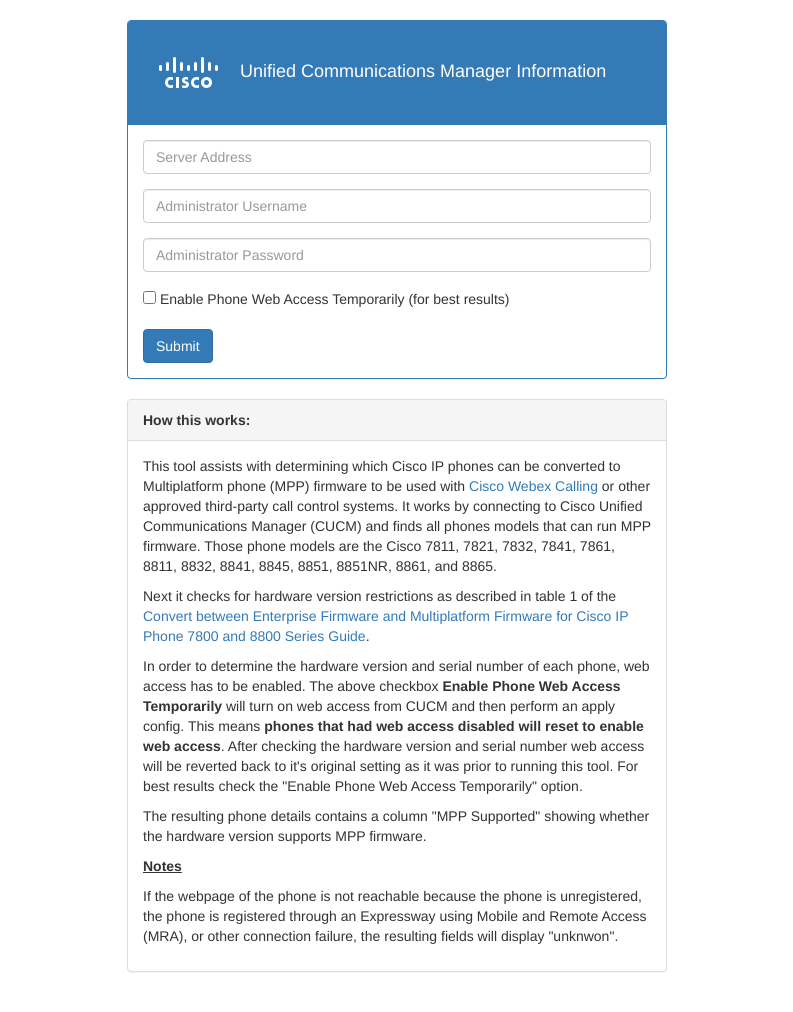
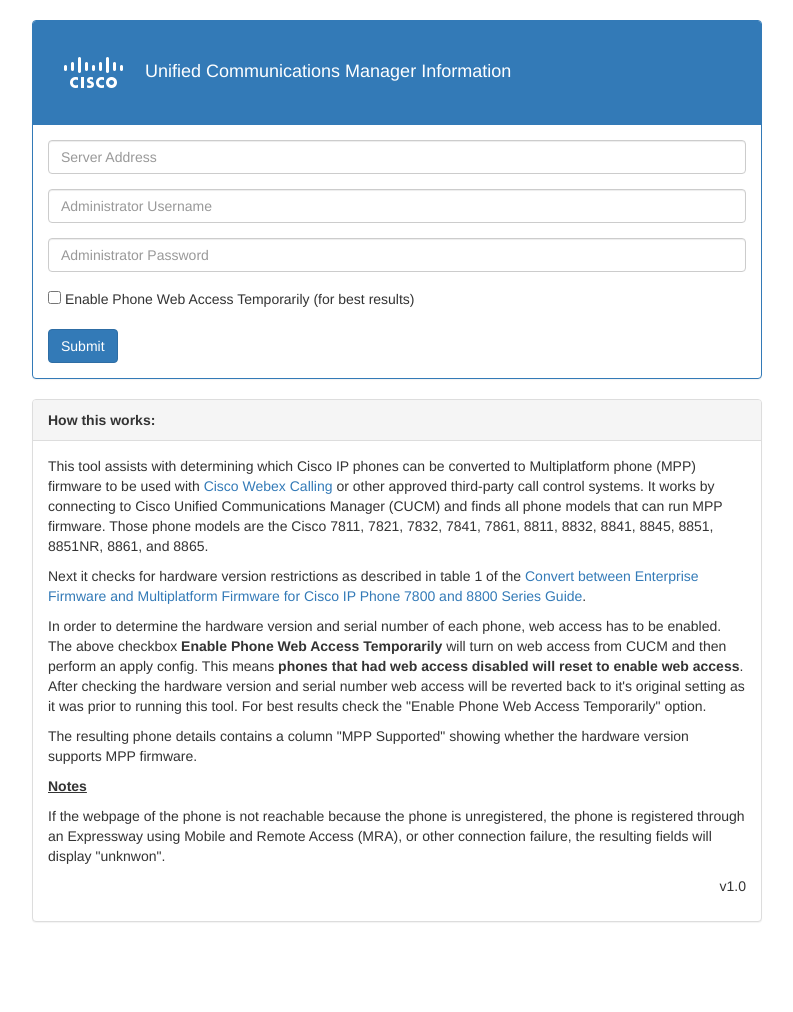
Before and after one commit to joemar2/mpp_readiness_check, a Flask app: page / in a window 1280 px wide. Shown: the whole page, without its empty margins (243-1036 px from the left). After the commit the page ends 922 px from the top, so only its background shows below. Run offline with Flask 2, Linux system fonts and the light colour scheme; some libraries are stand-ins or nearby versions.

Commit message:
Added version number and fixed a typo

```diff
--- a/templates/main.html
+++ b/templates/main.html
@@ -15,8 +15,8 @@
       }
    </style>
 <div class="container">
-<div class="col-md-3"></div>
-<div class="col-md-6">
+<div class="col-md-2"></div>
+<div class="col-md-8">
 <div class="panel panel-primary">
 	      <div class="panel-heading"><h4><img src="{{url_for('static', filename='Cisco_Logo.png')}}">  Unified Communications Manager Information</h4></div>
 	      <div class="panel-body">
@@ -43,18 +43,18 @@
 <div class="panel panel-default">
   <div class="panel-heading"><b>How this works:</b></div>
   <div class="panel-body">
-      <p>This tool assists with determining which Cisco IP phones can be converted to Multiplatform phone (MPP) firmware to be used with <a href="https://www.cisco.com/c/en/us/solutions/collaboration/webex-calling/index.html">Cisco Webex Calling</a> or other approved third-party call control systems.  It works by connecting to Cisco Unified Communications Manager (CUCM) and finds all phones models that can run MPP firmware.  Those phone models are the Cisco 7811, 7821, 7832, 7841, 7861, 8811, 8832, 8841, 8845, 8851, 8851NR, 8861, and 8865.</p>
+      <p>This tool assists with determining which Cisco IP phones can be converted to Multiplatform phone (MPP) firmware to be used with <a href="https://www.cisco.com/c/en/us/solutions/collaboration/webex-calling/index.html">Cisco Webex Calling</a> or other approved third-party call control systems.  It works by connecting to Cisco Unified Communications Manager (CUCM) and finds all phone models that can run MPP firmware.  Those phone models are the Cisco 7811, 7821, 7832, 7841, 7861, 8811, 8832, 8841, 8845, 8851, 8851NR, 8861, and 8865.</p>
       <p>Next it checks for hardware version restrictions as described in table 1 of the <a href="https://www.cisco.com/c/en/us/products/collateral/collaboration-endpoints/unified-ip-phone-7800-series/guide-c07-742786.html">Convert between Enterprise Firmware and Multiplatform Firmware for Cisco IP Phone 7800 and 8800 Series Guide</a>.</p>
       <p>In order to determine the hardware version and serial number of each phone, web access has to be enabled.  The above checkbox <b>Enable Phone Web Access Temporarily</b> will turn on web access from CUCM and then perform an apply config.  This means <b>phones that had web access disabled will reset to enable web access</b>.  After checking the hardware version and serial number web access will be reverted back to it's original setting as it was prior to running this tool.  For best results check the "Enable Phone Web Access Temporarily" option.</p>
       <p>The resulting phone details contains a column "MPP Supported" showing whether the hardware version supports MPP firmware.</p>
       <p></p>
       <p><b><u>Notes</u></b></p>
       <p>If the webpage of the phone is not reachable because the phone is unregistered, the phone is registered through an Expressway using Mobile and Remote Access (MRA), or other connection failure, the resulting fields will display "unknwon".</p>
-
+      <p align="right">v1.0</p>
   </div>
 </div>
 </div>
-<div class="col-md-3"></div>
+<div class="col-md-2"></div>
 </div>
 <script src="{{url_for('static', filename='js/bootstrap.min.js')}}"></script>
 <script>
```
